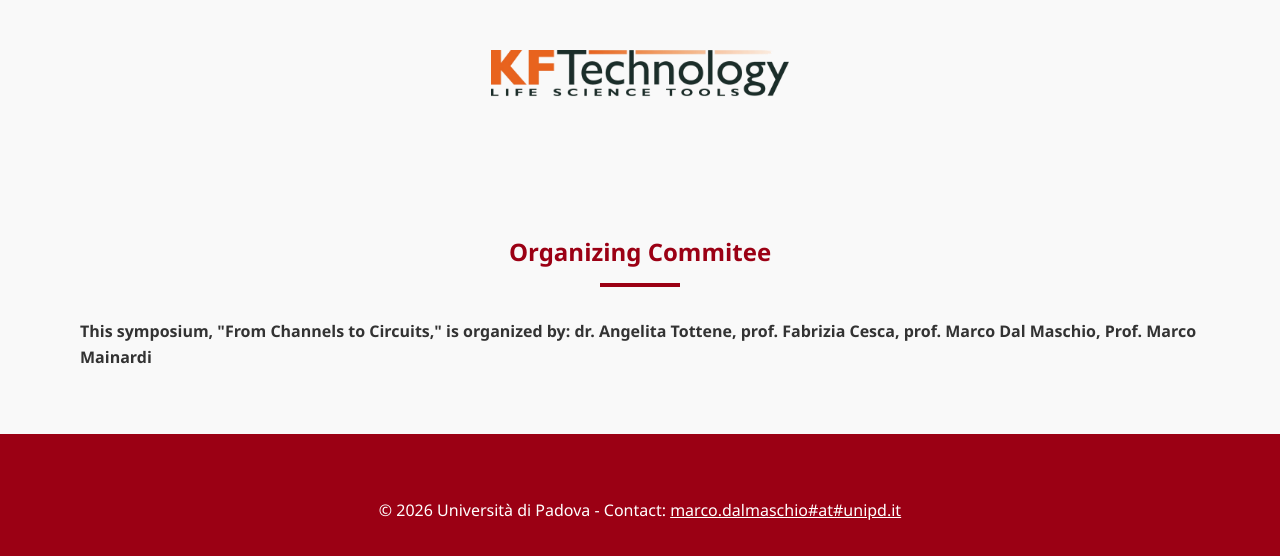
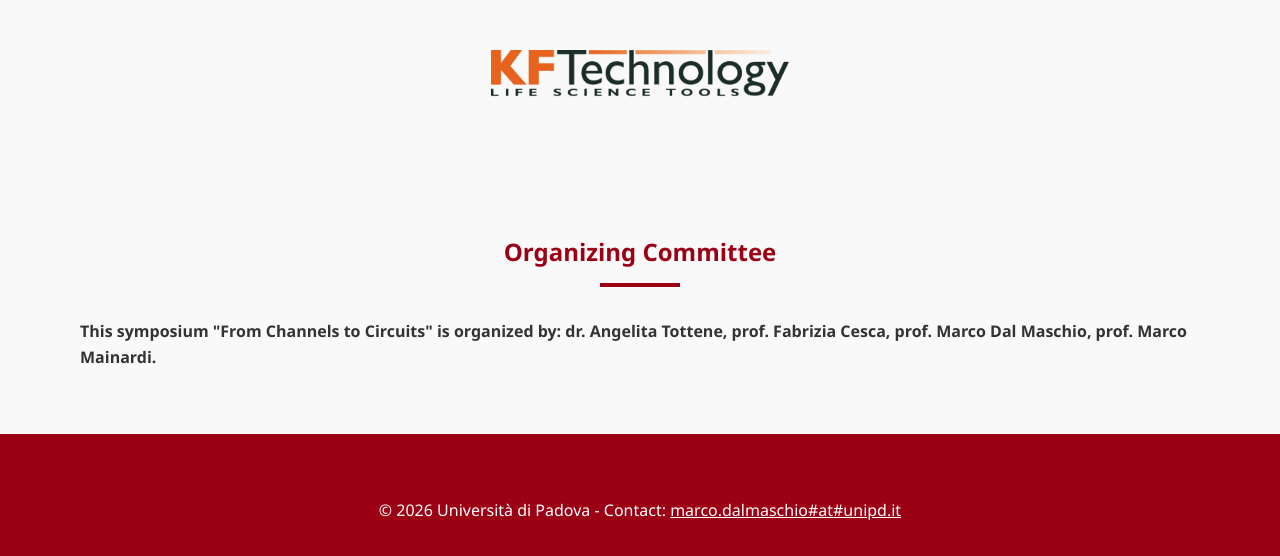
Before and after one commit to dalMaschio-lab/dal-maschio-site, a plain HTML site: page index.html in a window 1280 px wide. Shown: the part 4665-5221 px from the top of the page. Drawn offline with Linux system fonts and the light colour scheme.

Commit message:
Fix spelling and punctuation in organizers section

```diff
--- a/index.html
+++ b/index.html
@@ -92,14 +92,14 @@
     </section>
 
     <section id="organizers">
-        <h2>Organizing Commitee</h2>
+        <h2>Organizing Committee</h2>
         <p>
           <strong>
-            This symposium, "From Channels to Circuits," is organized by:
+            This symposium "From Channels to Circuits" is organized by:
             dr. Angelita Tottene,
             prof. Fabrizia Cesca,
             prof. Marco Dal Maschio,
-            Prof. Marco Mainardi
+            prof. Marco Mainardi.
           </strong>
         </p>
     </section>
```
